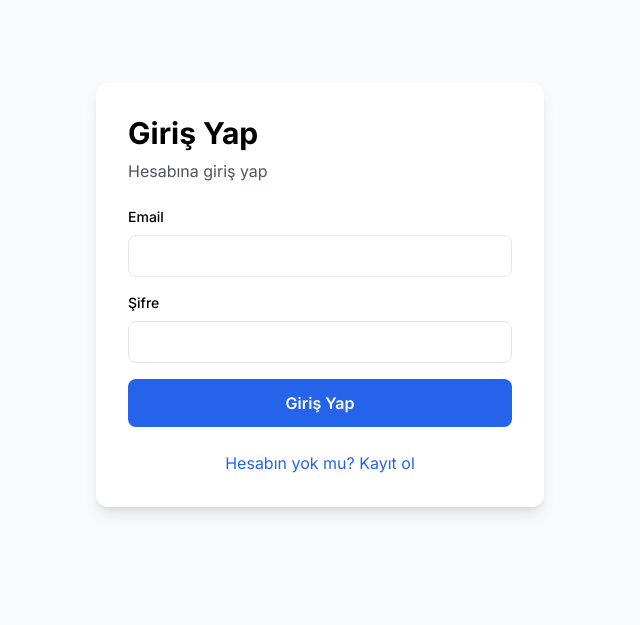
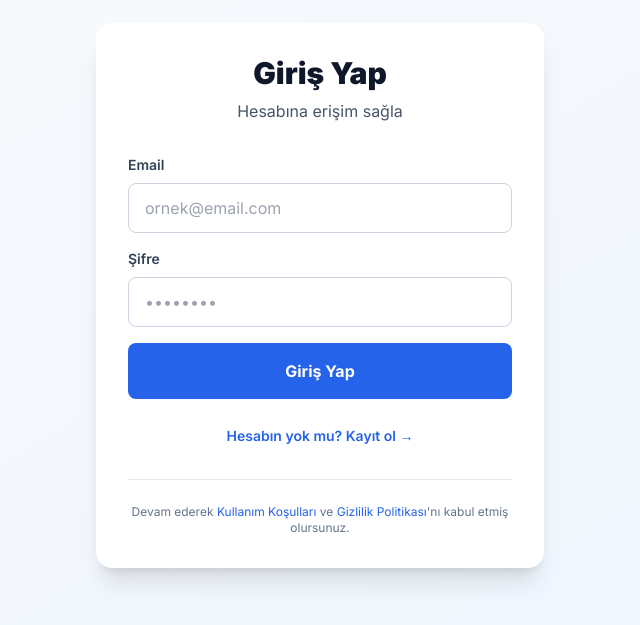
Before and after one commit to Bugsbuny24/tradepi, a Next.js app: page /auth in a window 1280 px wide. Shown: the part 105-730 px from the top of the page, without its empty margins (320-960 px from the left). Built offline with nearby package versions, Linux system fonts and the light colour scheme; no server answers.

Commit message:
Update page.tsx

```diff
--- a/app/auth/page.tsx
+++ b/app/auth/page.tsx
@@ -17,62 +17,92 @@ export default function AuthPage() {
 
     try {
       if (mode === 'signup') {
-        const { error } = await supabase.auth.signUp({ email, password })
+        // KAYIT OL
+        const { error } = await supabase.auth.signUp({
+          email,
+          password,
+          options: {
+            emailRedirectTo: `${window.location.origin}/dashboard`
+          }
+        })
         if (error) throw error
-        setMessage('✅ Kayıt başarılı! Şimdi giriş yapabilirsiniz.')
+        setMessage('✅ Kayıt başarılı! Şimdi giriş yapabilirsin.')
         setMode('login')
+        setPassword('')
       } else {
-        const { error } = await supabase.auth.signInWithPassword({ email, password })
+        // GİRİŞ YAP
+        const { data, error } = await supabase.auth.signInWithPassword({
+          email,
+          password
+        })
+
         if (error) throw error
-        // BURADA DEĞİŞTİ - window.location kullan
-        window.location.href = '/dashboard'
+
+        // BAŞARILI - Sayfayı yenile ve yönlendir
+        console.log('✅ Giriş başarılı, yönlendiriliyor...')
+
+        // Önce cookie'yi ayarla, sonra yönlendir
+        setTimeout(() => {
+          window.location.href = '/dashboard'
+        }, 500)
       }
     } catch (error: any) {
-      setMessage('❌ ' + error.message)
+      console.error('Auth error:', error)
+      setMessage('❌ ' + (error.message || 'Bir hata oluştu'))
     } finally {
       setLoading(false)
     }
   }
 
   return (
-    <div className="min-h-screen flex items-center justify-center bg-gray-50 p-4">
-      <div className="bg-white p-8 rounded-xl shadow-lg w-full max-w-md">
-        <h1 className="text-3xl font-bold mb-2">
-          {mode === 'login' ? 'Giriş Yap' : 'Kayıt Ol'}
-        </h1>
-        <p className="text-gray-600 mb-6">
-          {mode === 'login' ? 'Hesabına giriş yap' : 'Yeni hesap oluştur'}
-        </p>
+    <div className="min-h-screen flex items-center justify-center bg-gradient-to-br from-slate-50 to-blue-50 p-4">
+      <div className="bg-white p-8 rounded-2xl shadow-xl w-full max-w-md">
+        <div className="text-center mb-8">
+          <h1 className="text-3xl font-black text-slate-900 mb-2">
+            {mode === 'login' ? 'Giriş Yap' : 'Kayıt Ol'}
+          </h1>
+          <p className="text-slate-600">
+            {mode === 'login' ? 'Hesabına erişim sağla' : 'Yeni hesap oluştur'}
+          </p>
+        </div>
 
         <form onSubmit={handleSubmit} className="space-y-4">
           <div>
-            <label className="block text-sm font-medium mb-2">Email</label>
+            <label className="block text-sm font-semibold text-slate-700 mb-2">
+              Email
+            </label>
             <input
               type="email"
               value={email}
               onChange={(e) => setEmail(e.target.value)}
-              className="w-full px-4 py-2 border rounded-lg focus:ring-2 focus:ring-blue-500"
+              className="w-full px-4 py-3 border border-slate-300 rounded-lg focus:ring-2 focus:ring-blue-500 focus:border-transparent"
+              placeholder="ornek@email.com"
               required
+              autoComplete="email"
             />
           </div>
 
           <div>
-            <label className="block text-sm font-medium mb-2">Şifre</label>
+            <label className="block text-sm font-semibold text-slate-700 mb-2">
+              Şifre
+            </label>
             <input
               type="password"
               value={password}
               onChange={(e) => setPassword(e.target.value)}
-              className="w-full px-4 py-2 border rounded-lg focus:ring-2 focus:ring-blue-500"
+              className="w-full px-4 py-3 border border-slate-300 rounded-lg focus:ring-2 focus:ring-blue-500 focus:border-transparent"
+              placeholder="••••••••"
               required
               minLength={6}
+              autoComplete={mode === 'login' ? 'current-password' : 'new-password'}
             />
           </div>
 
           {message && (
-            <div className={`p-3 rounded-lg text-sm ${
+            <div className={`p-4 rounded-lg text-sm font-medium ${
               message.startsWith('✅')
-                ? 'bg-green-100 text-green-800'
-                : 'bg-red-100 text-red-800'
+                ? 'bg-green-100 text-green-800 border border-green-200'
+                : 'bg-red-100 text-red-800 border border-red-200'
             }`}>
               {message}
             </div>
@@ -81,9 +111,19 @@ export default function AuthPage() {
           <button
             type="submit"
             disabled={loading}
-            className="w-full bg-blue-600 text-white py-3 rounded-lg font-semibold hover:bg-blue-700 disabled:bg-gray-400"
+            className="w-full bg-blue-600 hover:bg-blue-700 text-white font-bold py-4 rounded-lg transition-all disabled:bg-slate-400 disabled:cursor-not-allowed"
           >
-            {loading ? 'Yükleniyor...' : mode === 'login' ? 'Giriş Yap' : 'Kayıt Ol'}
+            {loading ? (
+              <span className="flex items-center justify-center gap-2">
+                <svg className="animate-spin h-5 w-5" viewBox="0 0 24 24">
+                  <circle className="opacity-25" cx="12" cy="12" r="10" stroke="currentColor" strokeWidth="4" fill="none" />
+                  <path className="opacity-75" fill="currentColor" d="M4 12a8 8 0 018-8V0C5.373 0 0 5.373 0 12h4zm2 5.291A7.962 7.962 0 014 12H0c0 3.042 1.135 5.824 3 7.938l3-2.647z" />
+                </svg>
+                Yükleniyor...
+              </span>
+            ) : (
+              mode === 'login' ? 'Giriş Yap' : 'Kayıt Ol'
+            )}
           </button>
         </form>
 
@@ -92,13 +132,24 @@ export default function AuthPage() {
             onClick={() => {
               setMode(mode === 'login' ? 'signup' : 'login')
               setMessage('')
+              setPassword('')
             }}
-            className="text-blue-600 hover:underline"
+            className="text-blue-600 hover:text-blue-700 font-semibold text-sm"
           >
             {mode === 'login'
-              ? 'Hesabın yok mu? Kayıt ol'
-              : 'Zaten hesabın var mı? Giriş yap'}
+              ? 'Hesabın yok mu? Kayıt ol →'
+              : '← Zaten hesabın var mı? Giriş yap'}
           </button>
+        </div>
+
+        <div className="mt-8 pt-6 border-t border-slate-200">
+          <p className="text-xs text-center text-slate-500">
+            Devam ederek{' '}
+            <a href="#" className="text-blue-600 hover:underline">Kullanım Koşulları</a>
+            {' '}ve{' '}
+            <a href="#" className="text-blue-600 hover:underline">Gizlilik Politikası</a>
+            'nı kabul etmiş olursunuz.
+          </p>
         </div>
       </div>
     </div>
```
